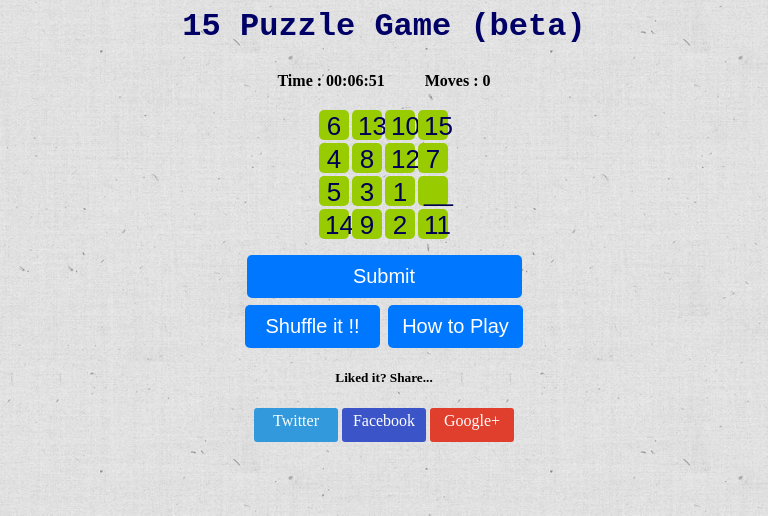
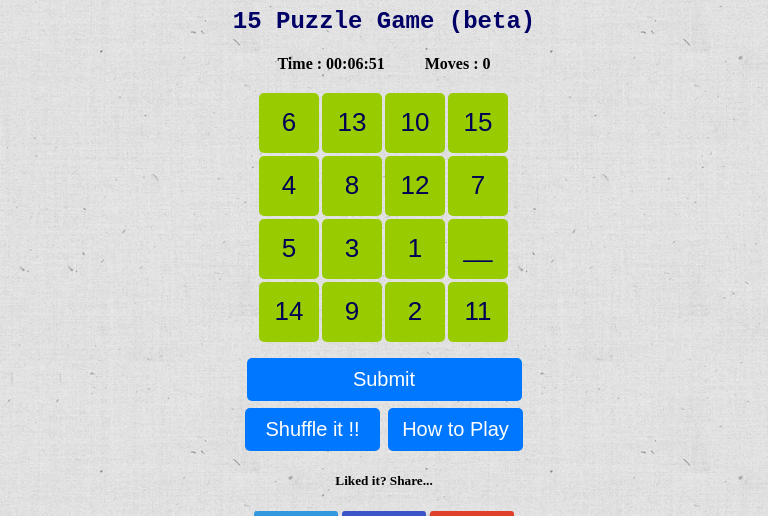
Before and after one commit to tanmayrajani/tanmayrajani.github.io, a PHP site: page /15-puzzle/index.html in a window 768 px wide. Shown: the top 516 px of the page. Run offline with PHP 8.4, Linux system fonts and the light colour scheme; some libraries are stand-ins or nearby versions.

Commit message:
responsiveness

```diff
--- a/15-puzzle/index.html
+++ b/15-puzzle/index.html
@@ -39,7 +39,7 @@
 <div class="share">
 <span><h5 class="share-on-title">Liked it? Share... </h5></span>
 <span>
-			<a onclick="window.open(this.href, 'mywin','left=20,top=70,width=550,height=500,toolbar=1,resizable=0'); return false;"  class="share-on-link share-on-twitter" href="https://twitter.com/intent/tweet?text=Challenge !! Play 15 Puzzle Game here, Made by Tanmay Rajani @rajani_tanmay. &url=http://tanmayrajani.github.io/15-puzzle">Twitter</a>
+			<a onclick="window.open(this.href, 'mywin','left=20,top=70,width=550,height=300,toolbar=1,resizable=0'); return false;"  class="share-on-link share-on-twitter" href="https://twitter.com/intent/tweet?text=Challenge !! Play 15 Puzzle Game here, Made by Tanmay Rajani @rajani_tanmay. &url=http://tanmayrajani.github.io/15-puzzle">Twitter</a>
 
 			<a onclick="window.open(this.href, 'mywin','left=20,top=70,width=550,height=500,toolbar=1,resizable=0'); return false;" class="share-on-link share-on-facebook" href="https://www.facebook.com/sharer/sharer.php?u=http://tanmayrajani.github.io/15-puzzle/">Facebook</a>
 
--- a/15-puzzle/puzz.css
+++ b/15-puzzle/puzz.css
@@ -93,7 +93,6 @@ h2{
 	text-align: center;
 	font-size: 80%;
 	margin-top: 20px;
-	position: fixed;
 	clear: both;
 	bottom:25px;
 	left:0;
@@ -105,9 +104,13 @@ h2{
 }
 
 @media screen and (max-width:768px){
+
+	h2{
+		font-size: x-large;
+	}
 	.p1,.p2,.p3,.p4,.p5,.p6,.p7,.p8,.p9,.p10,.p11,.p12,.p13,.p14,.p15,.p16{
-		height:30px;
-		width:30px;
+		height:60px;
+		width:60px;
 	}
 
 	#expList + ul,#expList > li {
@@ -118,3 +121,9 @@ h2{
 		visibility:hidden;
 	}
 }
+
+@media screen and (min-width:590px){
+	#footer{
+		position: fixed;
+	}
+}
```
